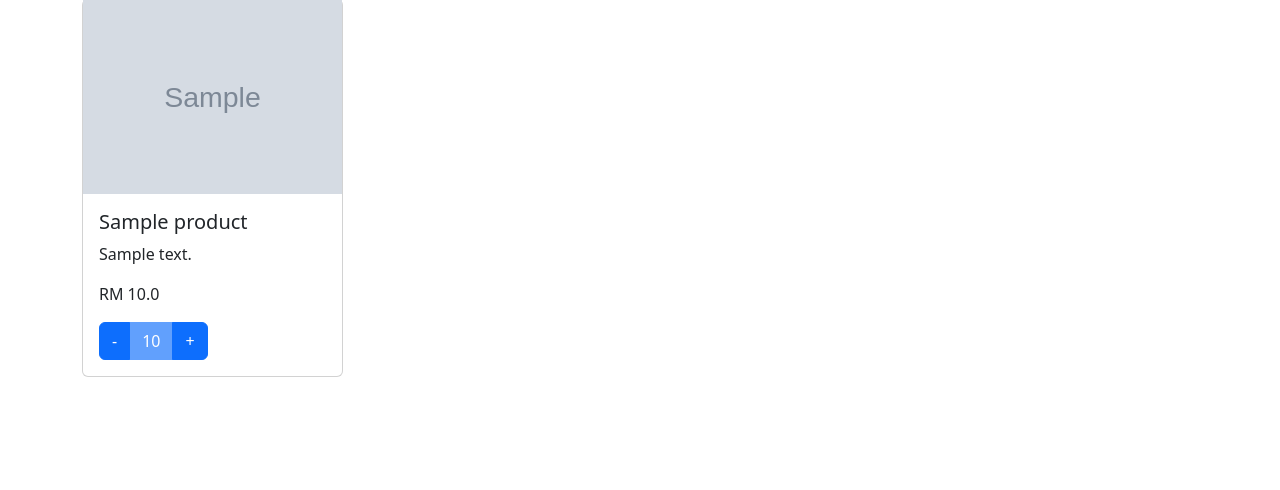
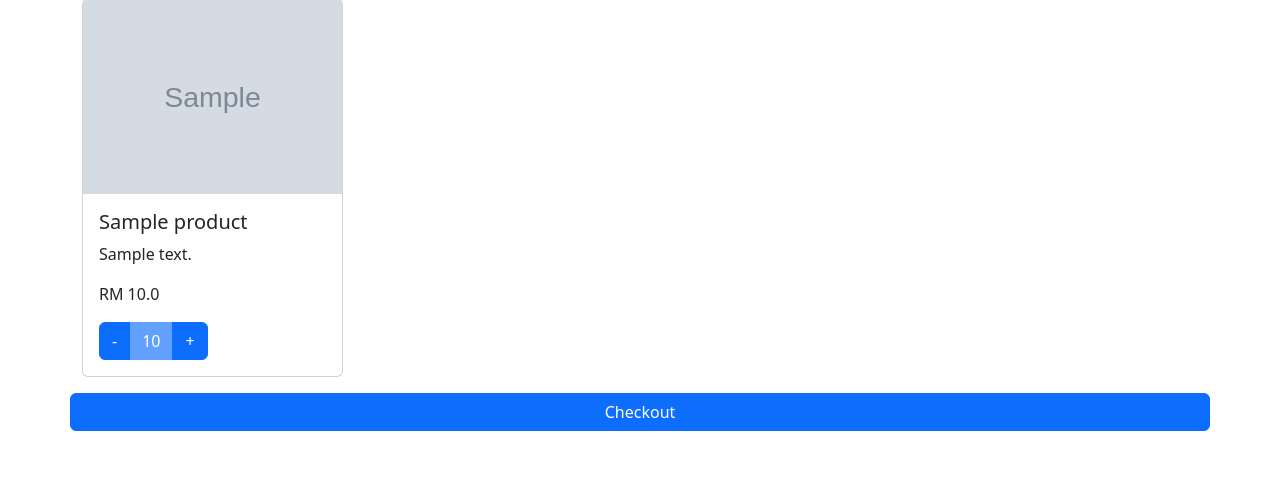
Before and after one commit to applejuice8/ecommerce-flask, a Flask app: page /cart/ in a window 1280 px wide. Shown: the part 129-619 px from the top of the page. Run offline with Flask 3, Linux system fonts and the light colour scheme; a user stored in the database is signed in; tables that the repository leaves empty hold one stand-in row (values such as "Sample post"); grey boxes marked "Sample" are stand-in pictures.

Commit message:
added clear cart function

```diff
--- a/app/static/js/script.js
+++ b/app/static/js/script.js
@@ -1,3 +1,4 @@
+// Increase, decrease buttons
 document.querySelectorAll('.update-quantity').forEach(btn => {
     btn.addEventListener('click', async () => {
         const productId = btn.dataset.productId;
@@ -14,3 +15,11 @@ document.querySelectorAll('.update-quantity').forEach(btn => {
         location.reload();
     })
 })
+
+// Checkout button
+document.getElementById('checkout').addEventListener('click', async () => {
+    await fetch('/cart/clear', { method: 'POST' });
+
+    // Update frontend
+    location.reload();
+})
--- a/app/templates/cart.html
+++ b/app/templates/cart.html
@@ -32,6 +32,8 @@
                     </div>
                 </div>
             {% endfor %}
+            <button class="btn btn-primary mt-3" id="checkout">Checkout</button>
+
         {% else %}
             <div class="text-center">
                 <h3>
```
Also changed, not shown: instance/app.db.
